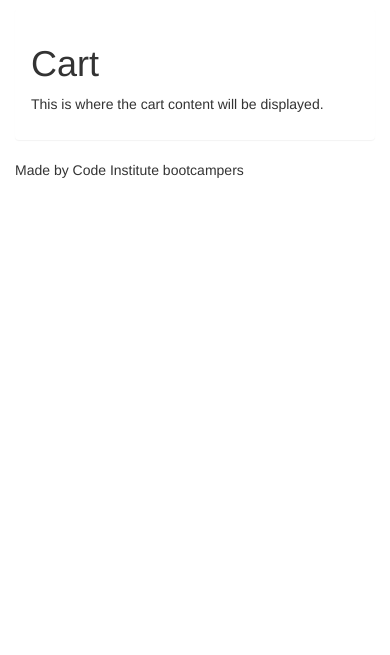
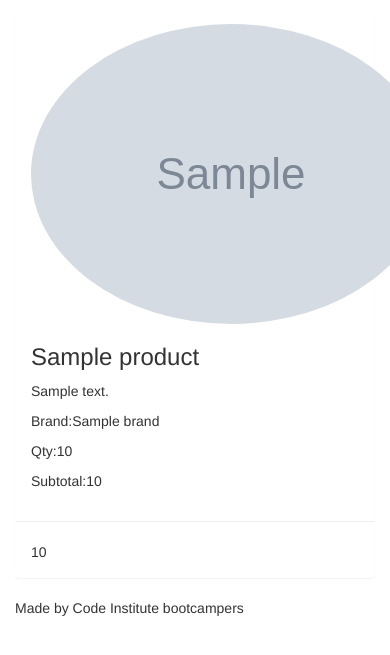
Before and after one commit to Xorast/E-Commerce-App, a Django app: template cart/templates/cart/cart-view.html in a window 390 px wide; the page is wider, and only the part inside the window is pictured. Shown: the part 54-709 px from the top of that part. Run offline with Django 3.2, Linux system fonts and the light colour scheme; the template is opened without the code that fills it: most values are stand-ins (such as "Sample title", 1, 10 or a date in 2020); grey boxes marked "Sample" are stand-in pictures; some libraries are stand-ins or nearby versions.

Commit message:
Cart display and sub / total implemented

```diff
--- a/cart/templates/cart/cart-view.html
+++ b/cart/templates/cart/cart-view.html
@@ -2,9 +2,28 @@
 
 {% block content %}
 
-<h1>Cart</h1>
+    {% for item in products %}
+        <div class="row">
+            <div class="col-md-2 col-sm-3">
+                <a href="#">
+                    <img src="{{ MEDIA_URL }}{{ item.product.image }}" class="img-circle">
+                </a>
+            </div>
+            <div class="col-md-10 col-sm-9">
+                <h3>{{ item.product.name }}</h3>
+                <div class="row">
+                    <div class="col-xs-9">
+                        <p>{{ item.product.description }}</p>
+                        <p><span class="boldtext">Brand:</span>{{ item.product.brand }}</p>
+                        <p><span class="boldtext">Qty:</span>{{ item.quantity }}</p>
+                        <p><span class="boldtext">Subtotal:</span>{{ item.sub_total }}</p>
+                    </div>
+                </div>
+            </div>
+            <hr>
+        </div>
+    {% endfor %}
 
-<p>This is where the cart content will be displayed.</p>
+    {{ overall_total }}
 
-
-{% endblock content %}
+{% endblock %}
--- a/products/models.py
+++ b/products/models.py
@@ -9,3 +9,6 @@ class Product(models.Model):
     image       = models.ImageField(upload_to='images')
     brand       = models.CharField(max_length=50, default='')
     product_id  = models.CharField(max_length=3, default='')
+
+    def __str__(self):
+        return self.name
```
Also changed, not shown: cart/views.py (+16 -1 lines).
